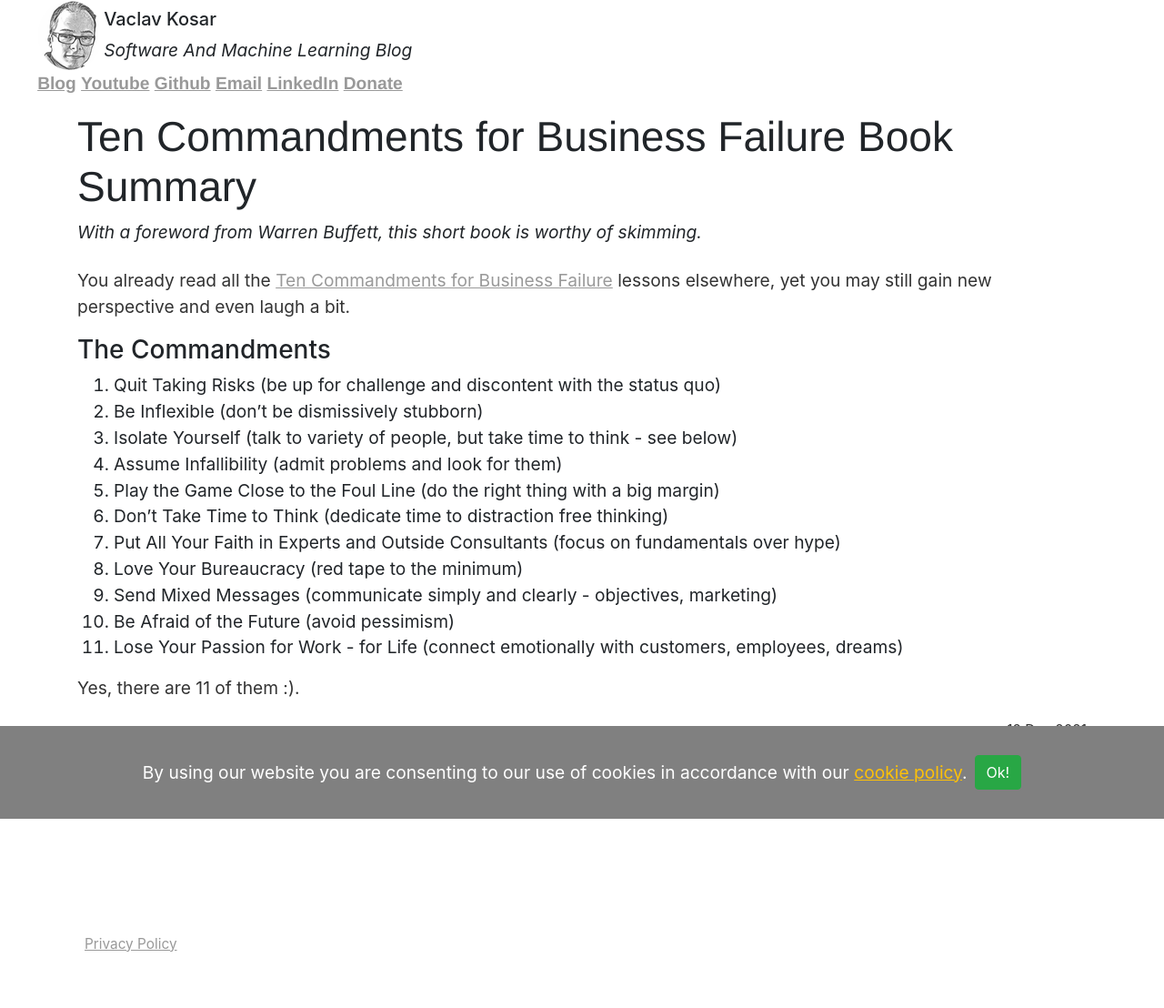
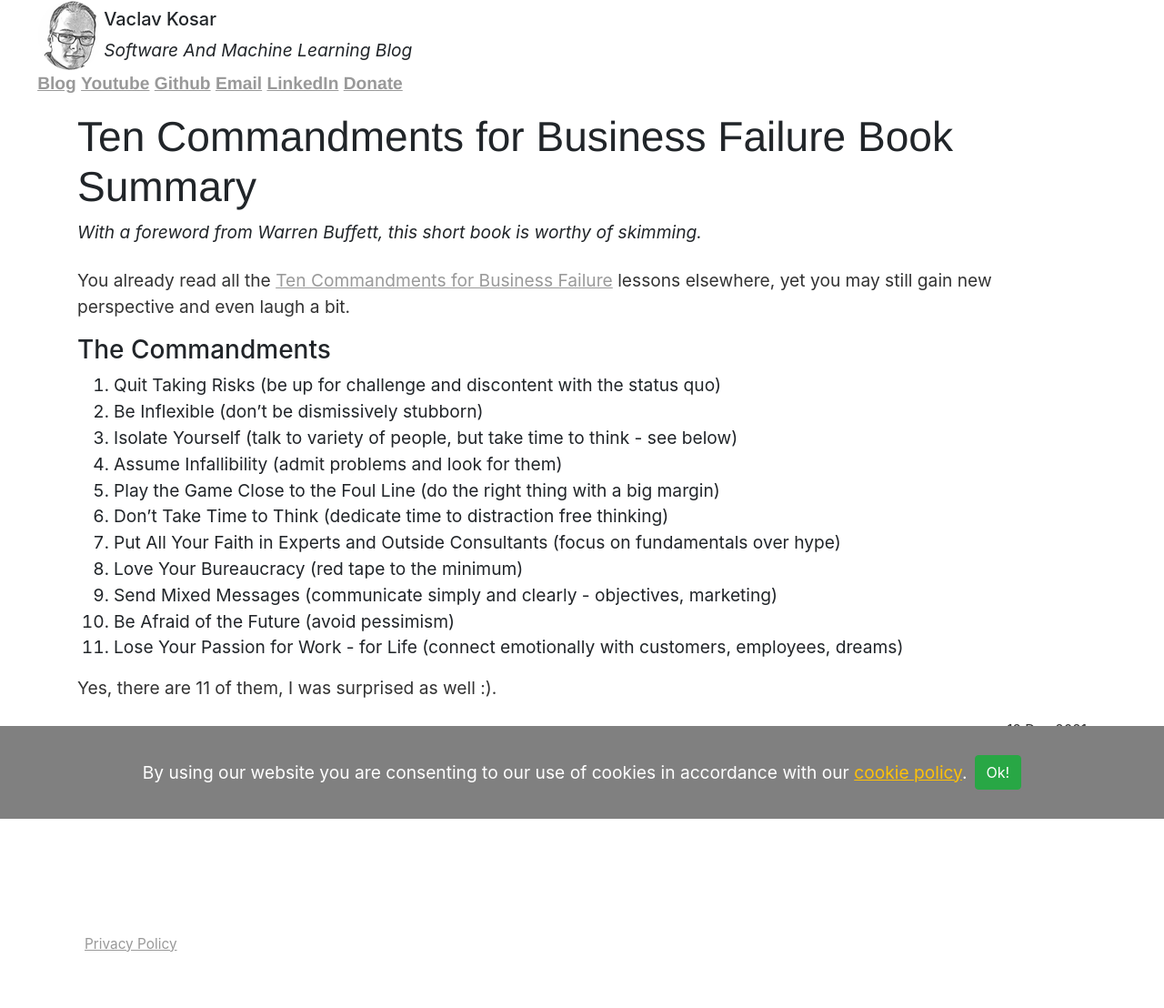
Before and after one commit to vackosar/vackosar.github.io, a Jekyll site: the page built from _posts/2021-12-12-Ten-Commandments-for-business-failure.md, in a window 1280 px wide. Shown: the whole page at 91% size. Built offline with Jekyll 4.4.1, drawn with Linux system fonts in a browser that asks for light colours.

Commit message:
2021-12-12-Ten-Commandments-for-business-failure.md

```diff
--- a/_posts/2021-12-12-Ten-Commandments-for-business-failure.md
+++ b/_posts/2021-12-12-Ten-Commandments-for-business-failure.md
@@ -23,4 +23,4 @@ You already read all the [Ten Commandments for Business Failure](https://www.goo
 10. Be Afraid of the Future (avoid pessimism)
 11. Lose Your Passion for Work - for Life (connect emotionally with customers, employees, dreams)
 
-Yes, there are 11 of them :).
+Yes, there are 11 of them, I was surprised as well :).
```
